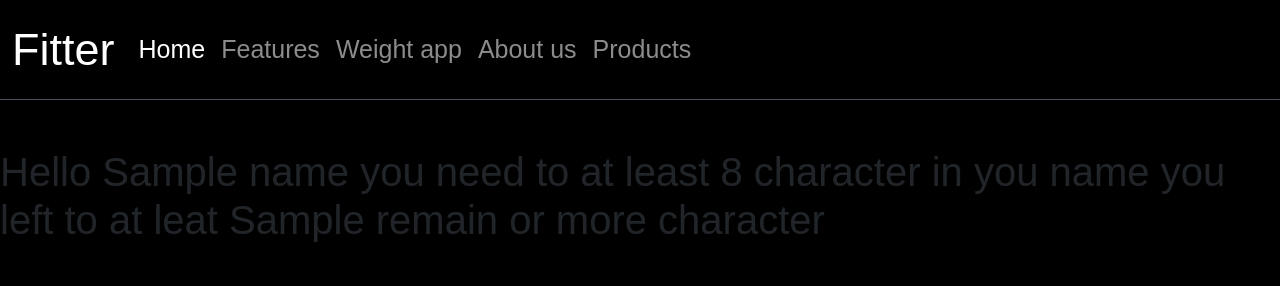
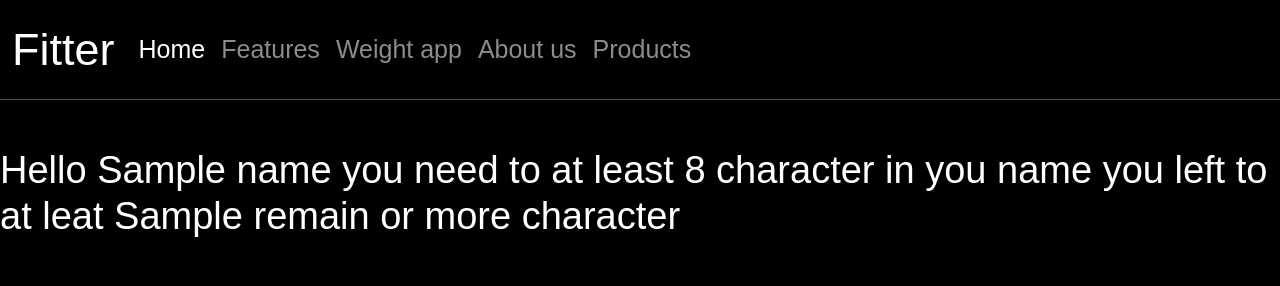
Before and after one commit to SabaMinadze/TheFlaskAppPt2, a Flask app: template templates/countError.html in a window 1280 px wide. Shown: the top 286 px of the page. Run offline with Flask 3, Linux system fonts and the light colour scheme; the template is opened without the code that fills it: most values are stand-ins (such as "Sample title", 1, 10 or a date in 2020).

Commit message:
Change style of the app

```diff
--- a/templates/countError.html
+++ b/templates/countError.html
@@ -3,8 +3,15 @@
 {% block body %}
 
 
-<h1>Hello {{ name }} you need to at least 8 character in you name you left to at leat {{ remain }} or more character</h1>
+<h1 id="txt">Hello {{ name }} you need to at least 8 character in you name you left to at leat {{ remain }} or more character</h1>
 
 
 
+
+<style>
+    #txt{
+        color: white;
+        font-size: 38px;
+    }
+</style>
 {% endblock %}
--- a/templates/login.html
+++ b/templates/login.html
@@ -5,7 +5,7 @@
 
 <center><h2 id="success">Hello {{ name }}!</h2></center>
 <center><div id="success2">You have registered successfully</div></center>
-<h2>Hello login page</h2>
+<h2 id="txt">Hello login page</h2>
 <button onclick="handleclick()" id="btn">Add text</button>
 <h1 class="root"></h1>
 
@@ -33,6 +33,10 @@
         margin-left: 10px;
     }
 
+    #txt{
+        color: white;
+    }
+
 
 
 </style>
```
Also changed, not shown: templates/emailerror.html (+7 -1 lines).
